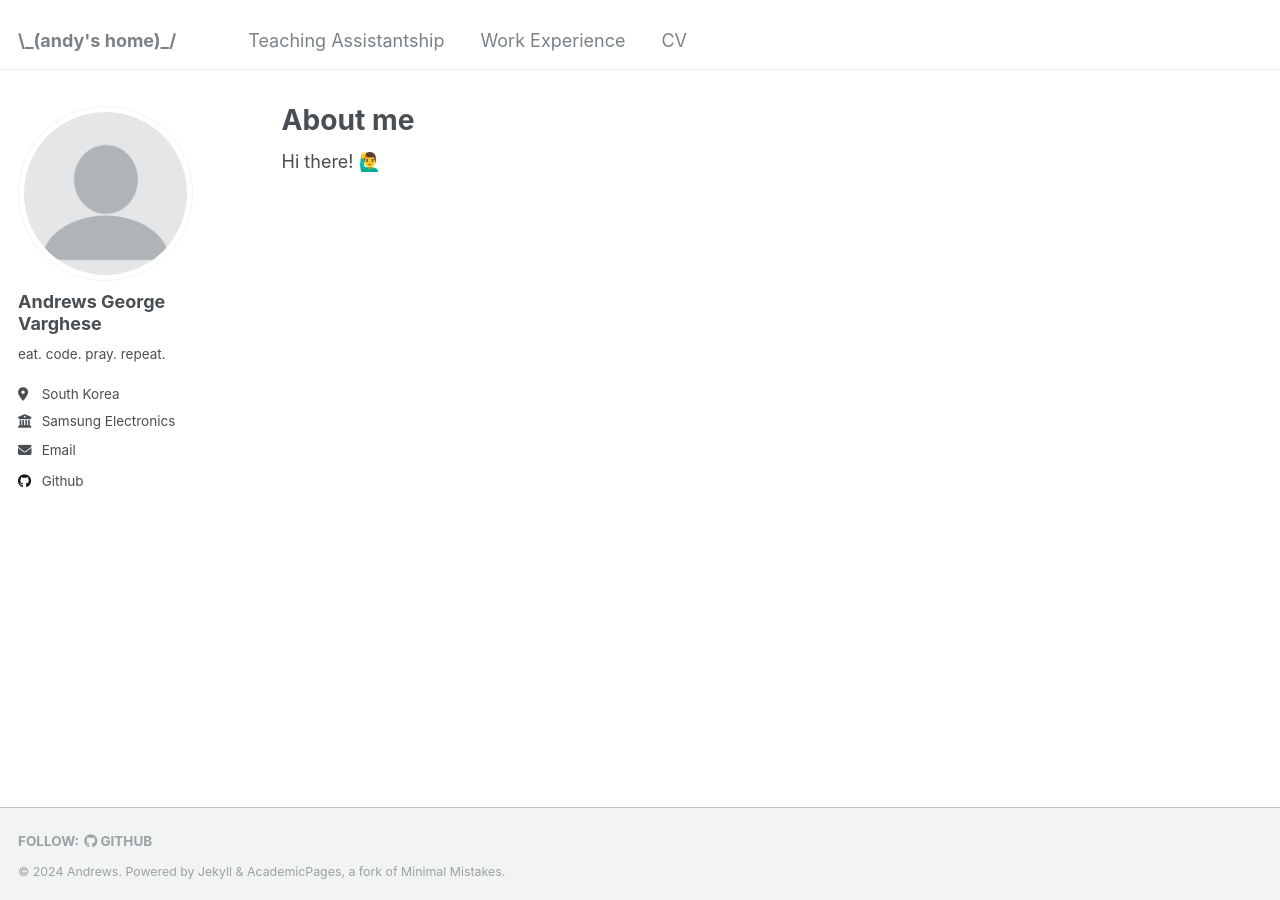
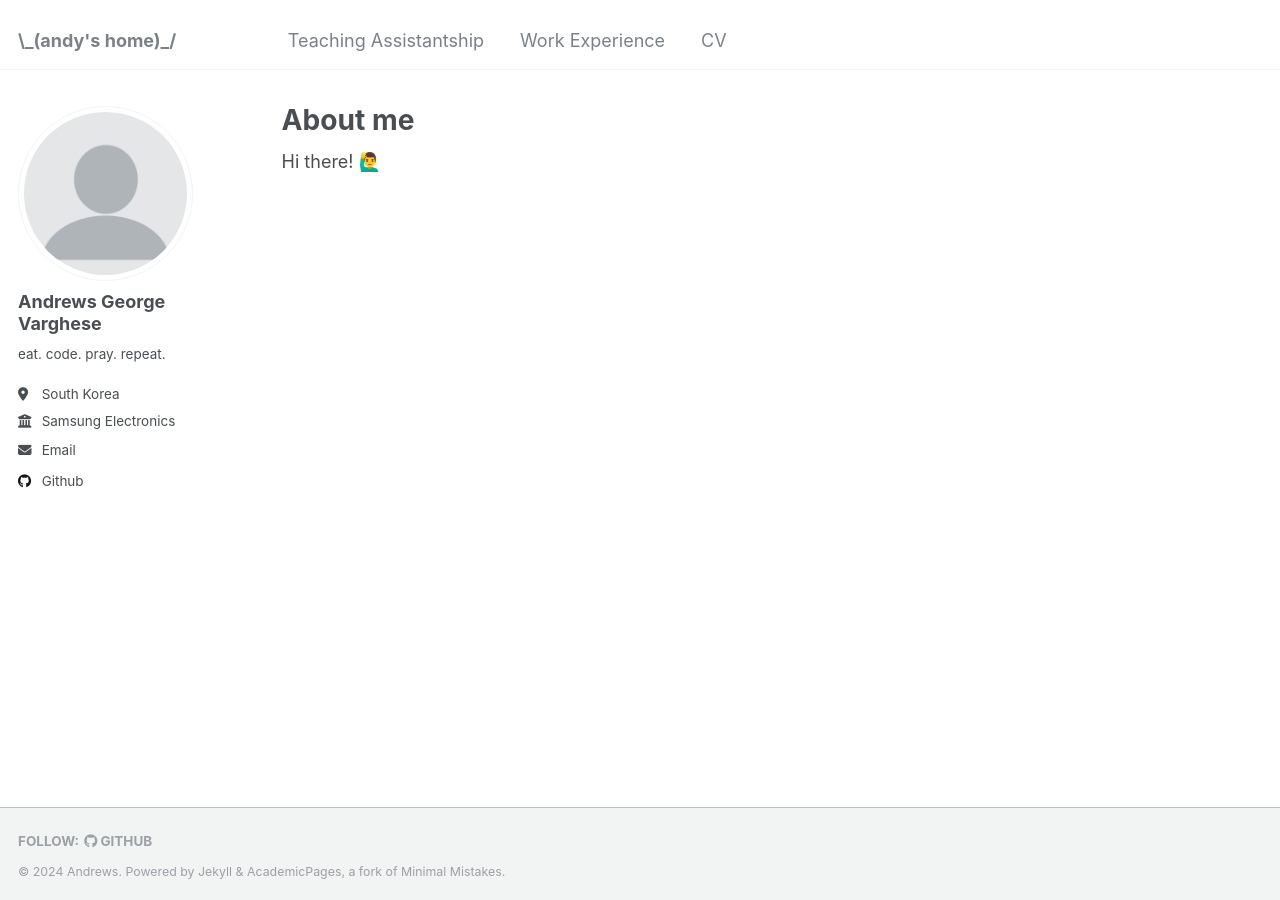
Before and after one commit to asgv123/asgv123.github.io, a Jekyll site: the page built from _pages/about.md, in a window 1280 px wide. Built offline with Jekyll 4.4.1, drawn with Linux system fonts in a browser that asks for light colours.

Commit message:
Fix alignment in mast head

```diff
--- a/_sass/_masthead.scss
+++ b/_sass/_masthead.scss
@@ -52,7 +52,7 @@
   white-space: nowrap;
 
   &--lg {
-    padding-right: 2em;
+    padding-right: 4.2em;
     font-weight: 700;
   }
 }
```
